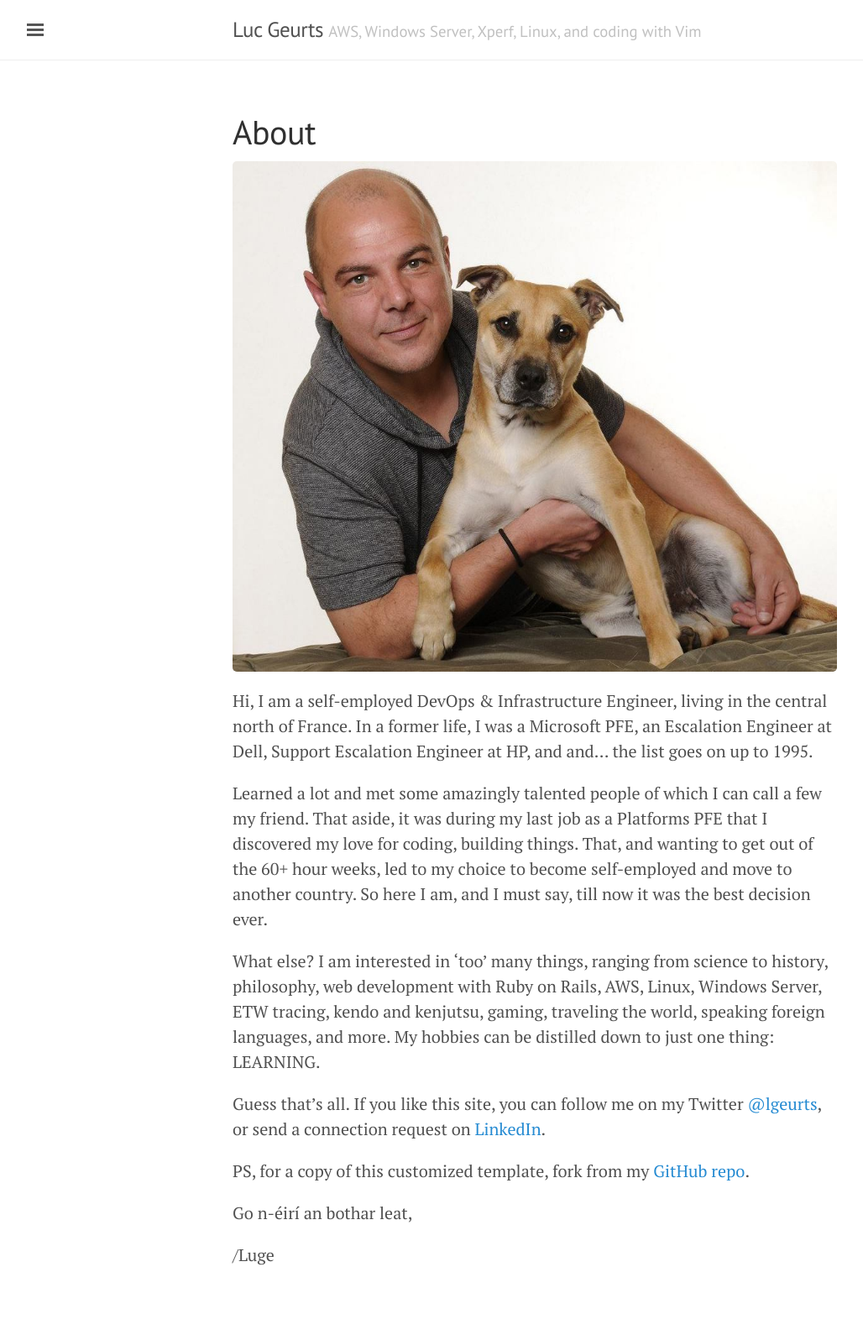
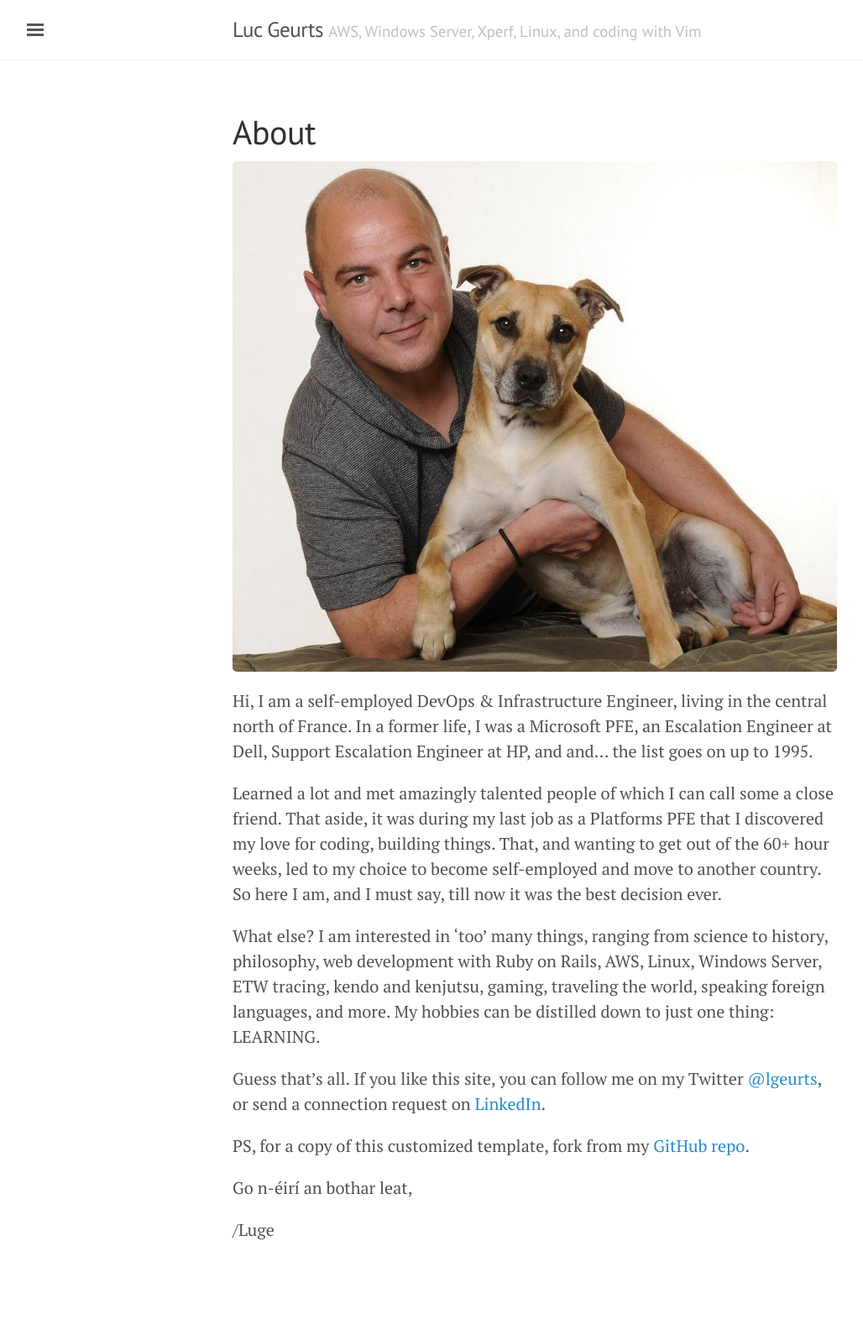
Before and after one commit to lgeurts/lgeurts.github.io, a Jekyll site: the page built from about.md, in a window 1280 px wide. Shown: the whole page at 84% size, without its empty margins (3-1031 px from the left). Built offline with Jekyll 4.4.1, drawn with Linux system fonts in a browser that asks for light colours; nearby versions of some CDN libraries; after the commit the page ends 1560 px from its top, so only the background shows below that.

Commit message:
Update about.md

```diff
--- a/about.md
+++ b/about.md
@@ -8,7 +8,7 @@
 Hi, I am a self-employed DevOps & Infrastructure Engineer, living in the central north of France.
 In a former life, I was a Microsoft PFE, an Escalation Engineer at Dell, Support Escalation Engineer at HP, and and... the list goes on up to 1995.
 
-Learned a lot and met some amazingly talented people of which I can call a few my friend. That aside, it was during my last job as a Platforms PFE that I discovered my love for coding, building things. That, and wanting to get out of the 60+ hour weeks, led to my choice to become self-employed and move to another country. So here I am, and I must say, till now it was the best decision ever.
+Learned a lot and met amazingly talented people  of which I can call some a close friend. That aside, it was during my last job as a Platforms PFE that I discovered my love for coding, building things. That, and wanting to get out of the 60+ hour weeks, led to my choice to become self-employed and move to another country. So here I am, and I must say, till now it was the best decision ever.
 
 What else? I am interested in 'too' many things, ranging from science to history, philosophy, web development with Ruby on Rails, AWS, Linux, Windows Server, ETW tracing, kendo and kenjutsu, gaming, traveling the world, speaking foreign languages, and more.
 My hobbies can be distilled down to just one thing: LEARNING.
```
